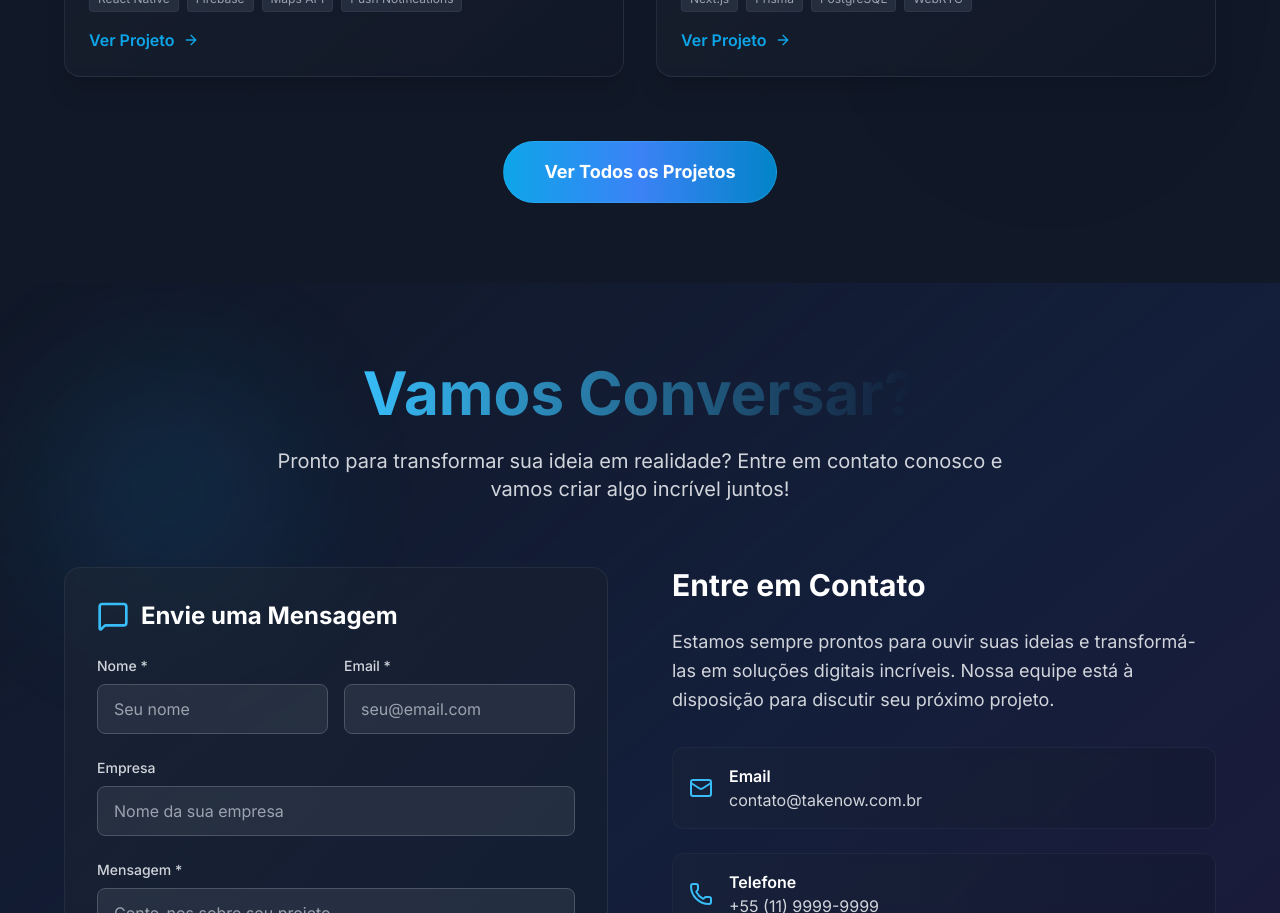
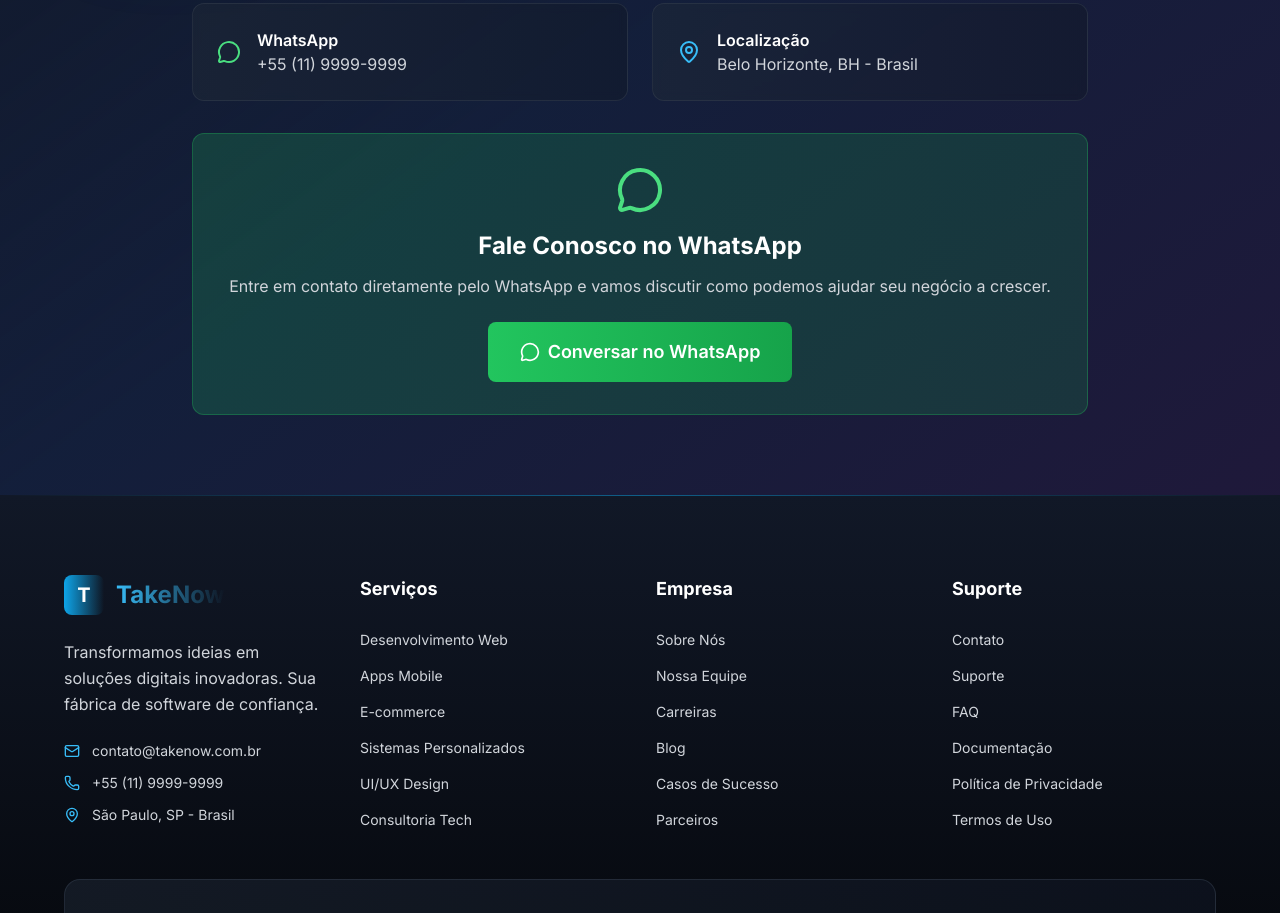
Before and after one commit to luisGust4vo/page_takenow, a React (Vite) app: page / in a window 1280 px wide. Shown: the part 5260-6173 px from the top of the page. Built offline with nearby package versions, Linux system fonts and the light colour scheme.

Commit message:
Feat:Mudanca de styles

```diff
--- a/src/components/About.tsx
+++ b/src/components/About.tsx
@@ -34,6 +34,7 @@ const About = () => {
     { icon: <Lightbulb size={24} />, number: '5+', label: 'Anos de Mercado' },
     { icon: <Award size={24} />, number: '99%', label: 'Satisfação Cliente' }
   ]
+
 
   return (
     <section id="about" className="py-20 relative overflow-hidden">
--- a/src/components/Contact.tsx
+++ b/src/components/Contact.tsx
@@ -1,8 +1,8 @@
 
-import React, { useState } from 'react'
+import React from 'react'
 import { motion } from 'framer-motion'
 import { useInView } from 'react-intersection-observer'
-import {Mail, Phone, MapPin, Send, MessageSquare} from 'lucide-react'
+import { MessageCircle, MapPin } from 'lucide-react'
 
 const Contact = () => {
   const [ref, inView] = useInView({
@@ -10,68 +10,26 @@ const Contact = () => {
     threshold: 0.1
   })
 
-  const [formData, setFormData] = useState({
-    name: '',
-    email: '',
-    company: '',
-    message: ''
-  })
+  const whatsappNumber = "5511999999999"
+  const whatsappMessage = "Olá! Gostaria de saber mais sobre os serviços da TakeNow."
 
-  const [isSubmitting, setIsSubmitting] = useState(false)
-  const [submitMessage, setSubmitMessage] = useState('')
-
-  const handleSubmit = async (e: React.FormEvent) => {
-    e.preventDefault()
-    setIsSubmitting(true)
-    setSubmitMessage('')
-
-    try {
-      const response = await fetch('http://localhost:3001/contact', {
-        method: 'POST',
-        headers: {
-          'Content-Type': 'application/json',
-        },
-        body: JSON.stringify(formData),
-      })
-
-      if (response.ok) {
-        setSubmitMessage('Mensagem enviada com sucesso!')
-        setFormData({ name: '', email: '', company: '', message: '' })
-      } else {
-        setSubmitMessage('Erro ao enviar mensagem. Tente novamente.')
-      }
-    } catch (error) {
-      setSubmitMessage('Erro ao enviar mensagem. Tente novamente.')
-    } finally {
-      setIsSubmitting(false)
-    }
-  }
-
-  const handleChange = (e: React.ChangeEvent<HTMLInputElement | HTMLTextAreaElement>) => {
-    setFormData({
-      ...formData,
-      [e.target.name]: e.target.value
-    })
+  const handleWhatsAppClick = () => {
+    const url = `https://wa.me/${whatsappNumber}?text=${encodeURIComponent(whatsappMessage)}`
+    window.open(url, '_blank')
   }
 
   const contactInfo = [
     {
-      icon: <Mail size={24} />,
-      title: 'Email',
-      info: 'contato@takenow.com.br',
-      link: 'mailto:contato@takenow.com.br'
-    },
-    {
-      icon: <Phone size={24} />,
-      title: 'Telefone',
+      icon: <MessageCircle size={24} />,
+      title: 'WhatsApp',
       info: '+55 (11) 9999-9999',
-      link: 'tel:+5511999999999'
+      action: handleWhatsAppClick
     },
     {
       icon: <MapPin size={24} />,
       title: 'Localização',
       info: 'Belo Horizonte, BH - Brasil',
-      link: '#'
+      action: null
     }
   ]
 
@@ -103,114 +61,12 @@ const Contact = () => {
           </p>
         </motion.div>
 
-        <div className="grid grid-cols-1 lg:grid-cols-2 gap-16">
-          {/* Contact Form */}
-          <motion.div
-            initial={{ opacity: 0, x: -50 }}
-            animate={inView ? { opacity: 1, x: 0 } : {}}
-            transition={{ duration: 0.8, delay: 0.2 }}
-            className="bg-gradient-to-br from-gray-800/50 to-gray-900/50 p-8 rounded-2xl backdrop-blur-sm border border-gray-700/50"
-          >
-            <div className="flex items-center gap-3 mb-6">
-              <MessageSquare className="text-primary-400" size={32} />
-              <h3 className="text-2xl font-bold text-white">Envie uma Mensagem</h3>
-            </div>
-
-            <form onSubmit={handleSubmit} className="space-y-6">
-              <div className="grid grid-cols-1 md:grid-cols-2 gap-4">
-                <div>
-                  <label className="block text-gray-300 text-sm font-medium mb-2">
-                    Nome *
-                  </label>
-                  <input
-                    type="text"
-                    name="name"
-                    value={formData.name}
-                    onChange={handleChange}
-                    required
-                    className="w-full px-4 py-3 bg-gray-700/50 border border-gray-600 rounded-lg text-white placeholder-gray-400 focus:border-primary-500 focus:outline-none transition-colors duration-300"
-                    placeholder="Seu nome"
-                  />
-                </div>
-                <div>
-                  <label className="block text-gray-300 text-sm font-medium mb-2">
-                    Email *
-                  </label>
-                  <input
-                    type="email"
-                    name="email"
-                    value={formData.email}
-                    onChange={handleChange}
-                    required
-                    className="w-full px-4 py-3 bg-gray-700/50 border border-gray-600 rounded-lg text-white placeholder-gray-400 focus:border-primary-500 focus:outline-none transition-colors duration-300"
-                    placeholder="seu@email.com"
-                  />
-                </div>
-              </div>
-
-              <div>
-                <label className="block text-gray-300 text-sm font-medium mb-2">
-                  Empresa
-                </label>
-                <input
-                  type="text"
-                  name="company"
-                  value={formData.company}
-                  onChange={handleChange}
-                  className="w-full px-4 py-3 bg-gray-700/50 border border-gray-600 rounded-lg text-white placeholder-gray-400 focus:border-primary-500 focus:outline-none transition-colors duration-300"
-                  placeholder="Nome da sua empresa"
-                />
-              </div>
-
-              <div>
-                <label className="block text-gray-300 text-sm font-medium mb-2">
-                  Mensagem *
-                </label>
-                <textarea
-                  name="message"
-                  value={formData.message}
-                  onChange={handleChange}
-                  required
-                  rows={5}
-                  className="w-full px-4 py-3 bg-gray-700/50 border border-gray-600 rounded-lg text-white placeholder-gray-400 focus:border-primary-500 focus:outline-none transition-colors duration-300 resize-none"
-                  placeholder="Conte-nos sobre seu projeto..."
-                />
-              </div>
-
-              <motion.button
-                whileHover={{ scale: isSubmitting ? 1 : 1.02 }}
-                whileTap={{ scale: isSubmitting ? 1 : 0.98 }}
-                type="submit"
-                disabled={isSubmitting}
-                className={`w-full px-8 py-4 rounded-lg font-semibold text-lg flex items-center justify-center gap-2 transition-all duration-300 ${
-                  isSubmitting
-                    ? 'bg-gray-600 cursor-not-allowed'
-                    : 'bg-gradient-to-r from-primary-500 to-accent-500 hover:shadow-lg'
-                }`}
-              >
-                {isSubmitting ? 'Enviando...' : 'Enviar Mensagem'}
-                <Send size={20} />
-              </motion.button>
-
-              {submitMessage && (
-                <motion.p
-                  initial={{ opacity: 0, y: 10 }}
-                  animate={{ opacity: 1, y: 0 }}
-                  className={`text-center mt-4 ${
-                    submitMessage.includes('sucesso') ? 'text-green-400' : 'text-red-400'
-                  }`}
-                >
-                  {submitMessage}
-                </motion.p>
-              )}
-            </form>
-          </motion.div>
-
+        <div className="max-w-4xl mx-auto">
           {/* Contact Info */}
           <motion.div
-            initial={{ opacity: 0, x: 50 }}
-            animate={inView ? { opacity: 1, x: 0 } : {}}
-            transition={{ duration: 0.8, delay: 0.4 }}
+            initial={{ opacity: 0, y: 50 }}
+            animate={inView ? { opacity: 1, y: 0 } : {}}
+            transition={{ duration: 0.8, delay: 0.2 }}
             className="space-y-8"
           >
             <div>
@@ -223,47 +79,54 @@ const Contact = () => {
               </p>
             </div>
 
-            <div className="space-y-6">
+            <div className="grid grid-cols-1 md:grid-cols-2 gap-6">
               {contactInfo.map((item, index) => (
-                <motion.a
+                <motion.div
                   key={index}
-                  href={item.link}
                   initial={{ opacity: 0, y: 20 }}
                   animate={inView ? { opacity: 1, y: 0 } : {}}
-                  transition={{ duration: 0.6, delay: 0.6 + index * 0.1 }}
-                  whileHover={{ scale: 1.02, x: 10 }}
-                  className="flex items-center space-x-4 p-4 bg-gradient-to-r from-gray-800/30 to-gray-900/30 rounded-xl backdrop-blur-sm border border-gray-700/30 hover:border-primary-500/50 transition-all duration-300 group"
+                  transition={{ duration: 0.6, delay: 0.4 + index * 0.1 }}
+                  whileHover={{ scale: 1.02 }}
+                  onClick={item.action}
+                  className={`flex items-center space-x-4 p-6 bg-gradient-to-r from-gray-800/50 to-gray-900/50 rounded-xl backdrop-blur-sm border border-gray-700/50 transition-all duration-300 group ${
+                    item.action ? 'cursor-pointer hover:border-green-500/50 hover:bg-green-500/10' : 'hover:border-primary-500/50'
+                  }`}
                 >
-                  <div className="text-primary-400 group-hover:text-primary-300 transition-colors duration-300">
+                  <div className={`transition-colors duration-300 ${
+                    item.action ? 'text-green-400 group-hover:text-green-300' : 'text-primary-400 group-hover:text-primary-300'
+                  }`}>
                     {item.icon}
                   </div>
                   <div>
                     <div className="text-white font-semibold">{item.title}</div>
                     <div className="text-gray-300">{item.info}</div>
                   </div>
-                </motion.a>
+                </motion.div>
               ))}
             </div>
 
-            {/* CTA Section */}
+            {/* WhatsApp CTA Section */}
             <motion.div
               initial={{ opacity: 0, y: 20 }}
               animate={inView ? { opacity: 1, y: 0 } : {}}
-              transition={{ duration: 0.6, delay: 0.8 }}
-              className="bg-gradient-to-r from-primary-500/20 to-accent-500/20 p-6 rounded-xl border border-primary-500/30"
+              transition={{ duration: 0.6, delay: 0.6 }}
+              className="bg-gradient-to-r from-green-500/20 to-green-600/20 p-8 rounded-xl border border-green-500/30 text-center"
             >
-              <h4 className="text-xl font-bold text-white mb-3">
-                Pronto para começar?
+              <MessageCircle className="mx-auto mb-4 text-green-400" size={48} />
+              <h4 className="text-2xl font-bold text-white mb-3">
+                Fale Conosco no WhatsApp
               </h4>
-              <p className="text-gray-300 mb-4">
-                Agende uma conversa gratuita e vamos discutir como podemos ajudar seu negócio a crescer.
+              <p className="text-gray-300 mb-6">
+                Entre em contato diretamente pelo WhatsApp e vamos discutir como podemos ajudar seu negócio a crescer.
               </p>
               <motion.button
                 whileHover={{ scale: 1.05 }}
                 whileTap={{ scale: 0.95 }}
-                className="bg-gradient-to-r from-primary-500 to-accent-500 px-6 py-3 rounded-lg font-semibold hover:shadow-lg transition-all duration-300"
+                onClick={handleWhatsAppClick}
+                className="bg-gradient-to-r from-green-500 to-green-600 px-8 py-4 rounded-lg font-semibold text-lg hover:shadow-lg transition-all duration-300 flex items-center gap-2 mx-auto"
               >
-                Agendar Conversa
+                <MessageCircle size={20} />
+                Conversar no WhatsApp
               </motion.button>
             </motion.div>
           </motion.div>
--- a/src/components/Header.tsx
+++ b/src/components/Header.tsx
@@ -100,6 +100,7 @@ const Header = () => {
             ))}
           </nav>
 
+
           <motion.button
             whileHover={{ scale: 1.05 }}
             whileTap={{ scale: 0.95 }}
```
Also changed, not shown: src/components/Portfolio.tsx (+20 -22 lines), src/components/Loading.tsx (line endings or trailing spaces).
